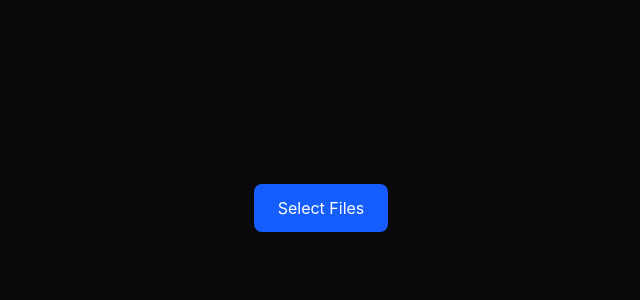
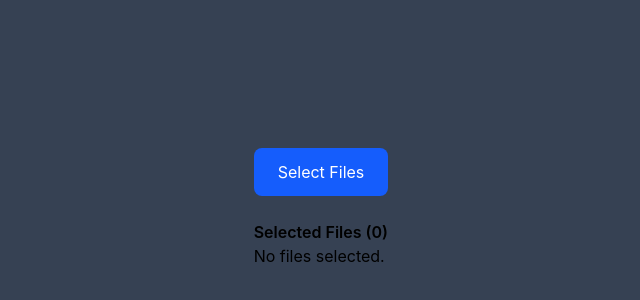
Before and after one commit to GoktugKarakas/file-converter, a React (Vite) app: page / in a window 1280 px wide. Shown: the part 192-492 px from the top of the page, without its empty margins (319-959 px from the left). Built offline with nearby package versions, Linux system fonts and the light colour scheme.

Commit message:
feat: laid the groundwork for fileSelector

```diff
--- a/src/main/index.ts
+++ b/src/main/index.ts
@@ -14,7 +14,7 @@ function createWindow(): void {
     ...(process.platform === 'linux' ? { icon } : {}),
     webPreferences: {
       preload: join(__dirname, '../preload/index.js'),
-      sandbox: false
+      sandbox: true
     }
   })
 
--- a/src/renderer/src/App.tsx
+++ b/src/renderer/src/App.tsx
@@ -1,9 +1,9 @@
-import Test from './components/test'
+import FileSelector from './components/fileSelector'
 
 export default function App(): React.JSX.Element {
   return (
-    <main className="flex min-h-screen items-center justify-center bg-zinc-950">
-      <Test />
+    <main className="flex min-h-screen items-center justify-center bg-gray-700">
+      <FileSelector />
     </main>
   )
 }
--- /dev/null
+++ b/src/renderer/src/components/FileSelector.tsx
@@ -0,0 +1,38 @@
+import { useState } from 'react'
+
+export default function FileSelector(): React.JSX.Element {
+  const [files, setFiles] = useState<string[]>([])
+
+  async function handleClick(): Promise<void> {
+    const selectedFiles = await window.api.selectFiles()
+
+    if (selectedFiles.length > 0) {
+      setFiles(selectedFiles)
+    }
+  }
+
+  return (
+    <div className="p-6">
+      <button
+        onClick={handleClick}
+        className="rounded-lg bg-blue-600 px-6 py-3 text-white hover:bg-blue-700"
+      >
+        Select Files
+      </button>
+
+      <h2 className="mt-6 font-semibold">Selected Files ({files.length})</h2>
+
+      {files.length === 0 ? (
+        <p>No files selected.</p>
+      ) : (
+        <ul className="mt-2 space-y-2">
+          {files.map((file) => (
+            <li key={file} className="rounded border p-2">
+              {file}
+            </li>
+          ))}
+        </ul>
+      )}
+    </div>
+  )
+}
--- a/src/renderer/src/components/test.tsx
+++ /dev/null
@@ -1,15 +0,0 @@
-export default function Test(): React.JSX.Element {
-  async function handleClick(): Promise<void> {
-    const files = await window.api.selectFiles()
-    console.log('Selected files:', files)
-  }
-
-  return (
-    <button
-      onClick={handleClick}
-      className="rounded-lg bg-blue-600 px-6 py-3 text-white hover:bg-blue-700"
-    >
-      Select Files
-    </button>
-  )
-}
```
